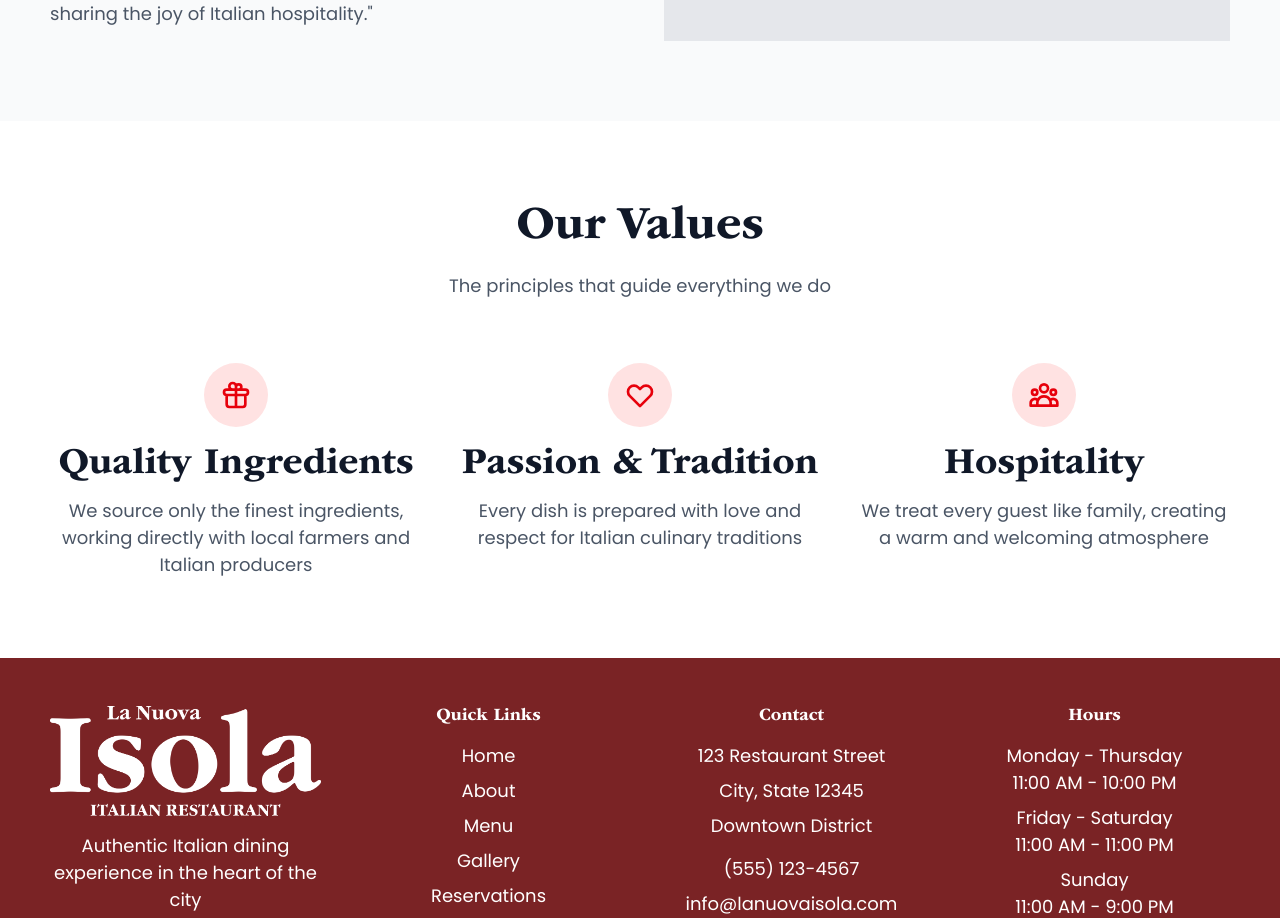
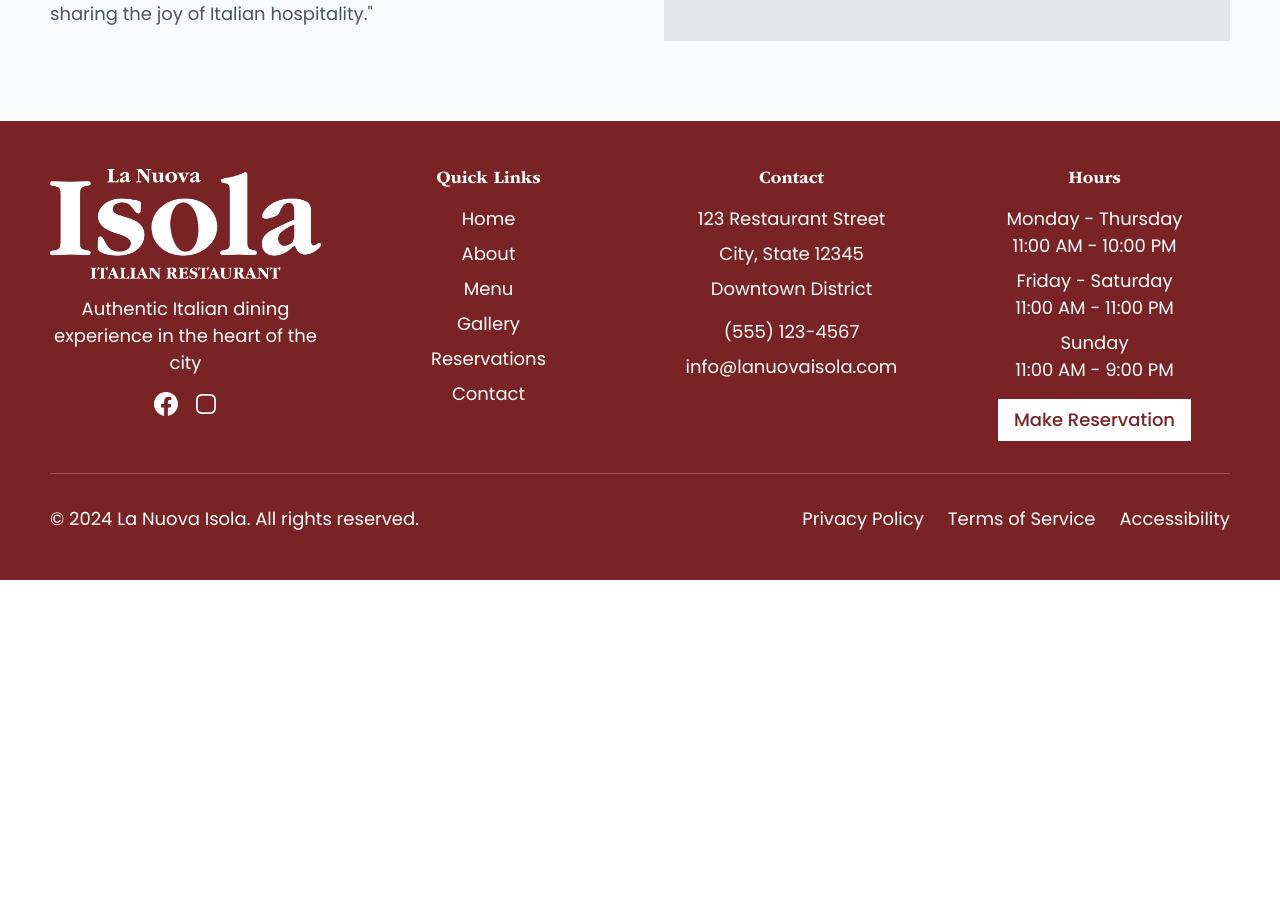
Before and after one commit to LYNKSPortal/la-nuova-isola-iom, a Next.js app: page /about in a window 1280 px wide. Shown: the part 1711-2629 px from the top of the page. After the commit the page ends 2291 px from the top, so only its background shows below. Built offline with nearby package versions, Linux system fonts and the light colour scheme.

Commit message:
Remove Our Values section from About page

```diff
--- a/src/app/about/page.tsx
+++ b/src/app/about/page.tsx
@@ -112,57 +112,6 @@ export default function About() {
         </div>
       </section>
 
-      {/* Values Section */}
-      <section className="py-20 bg-white">
-        <div className="px-[20px] sm:px-[20px] md:px-[50px] lg:px-[50px] xl:px-[50px]">
-          <div className="text-center mb-16">
-            <h2 className="font-bold text-gray-900 mb-4">Our Values</h2>
-            <p className="text-gray-600 max-w-2xl mx-auto">
-              The principles that guide everything we do
-            </p>
-          </div>
-
-          <div className="grid grid-cols-1 md:grid-cols-3 gap-8">
-            <div className="text-center">
-              <div className="w-16 h-16 bg-red-100 rounded-full flex items-center justify-center mx-auto mb-4">
-                <svg className="w-8 h-8 text-red-600" fill="none" stroke="currentColor" viewBox="0 0 24 24">
-                  <path strokeLinecap="round" strokeLinejoin="round" strokeWidth={2} d="M12 8v13m0-13V6a2 2 0 112 2h-2zm0 0V5.5A2.5 2.5 0 109.5 8H12zm-7 4h14M5 12a2 2 0 110-4h14a2 2 0 110 4M5 12v7a2 2 0 002 2h10a2 2 0 002-2v-7" />
-                </svg>
-              </div>
-              <h3 className="font-semibold text-gray-900 mb-2">Quality Ingredients</h3>
-              <p className="text-gray-600">
-                We source only the finest ingredients, working directly with local farmers and Italian producers
-              </p>
-            </div>
-
-            <div className="text-center">
-              <div className="w-16 h-16 bg-red-100 rounded-full flex items-center justify-center mx-auto mb-4">
-                <svg className="w-8 h-8 text-red-600" fill="none" stroke="currentColor" viewBox="0 0 24 24">
-                  <path strokeLinecap="round" strokeLinejoin="round" strokeWidth={2} d="M4.318 6.318a4.5 4.5 0 000 6.364L12 20.364l7.682-7.682a4.5 4.5 0 00-6.364-6.364L12 7.636l-1.318-1.318a4.5 4.5 0 00-6.364 0z" />
-                </svg>
-              </div>
-              <h3 className="font-semibold text-gray-900 mb-2">Passion & Tradition</h3>
-              <p className="text-gray-600">
-                Every dish is prepared with love and respect for Italian culinary traditions
-              </p>
-            </div>
-
-            <div className="text-center">
-              <div className="w-16 h-16 bg-red-100 rounded-full flex items-center justify-center mx-auto mb-4">
-                <svg className="w-8 h-8 text-red-600" fill="none" stroke="currentColor" viewBox="0 0 24 24">
-                  <path strokeLinecap="round" strokeLinejoin="round" strokeWidth={2} d="M17 20h5v-2a3 3 0 00-5.356-1.857M17 20H7m10 0v-2c0-.656-.126-1.283-.356-1.857M7 20H2v-2a3 3 0 015.356-1.857M7 20v-2c0-.656.126-1.283.356-1.857m0 0a5.002 5.002 0 019.288 0M15 7a3 3 0 11-6 0 3 3 0 016 0zm6 3a2 2 0 11-4 0 2 2 0 014 0zM7 10a2 2 0 11-4 0 2 2 0 014 0z" />
-                </svg>
-              </div>
-              <h3 className="font-semibold text-gray-900 mb-2">Hospitality</h3>
-              <p className="text-gray-600">
-                We treat every guest like family, creating a warm and welcoming atmosphere
-              </p>
-            </div>
-          </div>
-        </div>
-      </section>
-
-
       <Footer />
     </div>
   );
```
